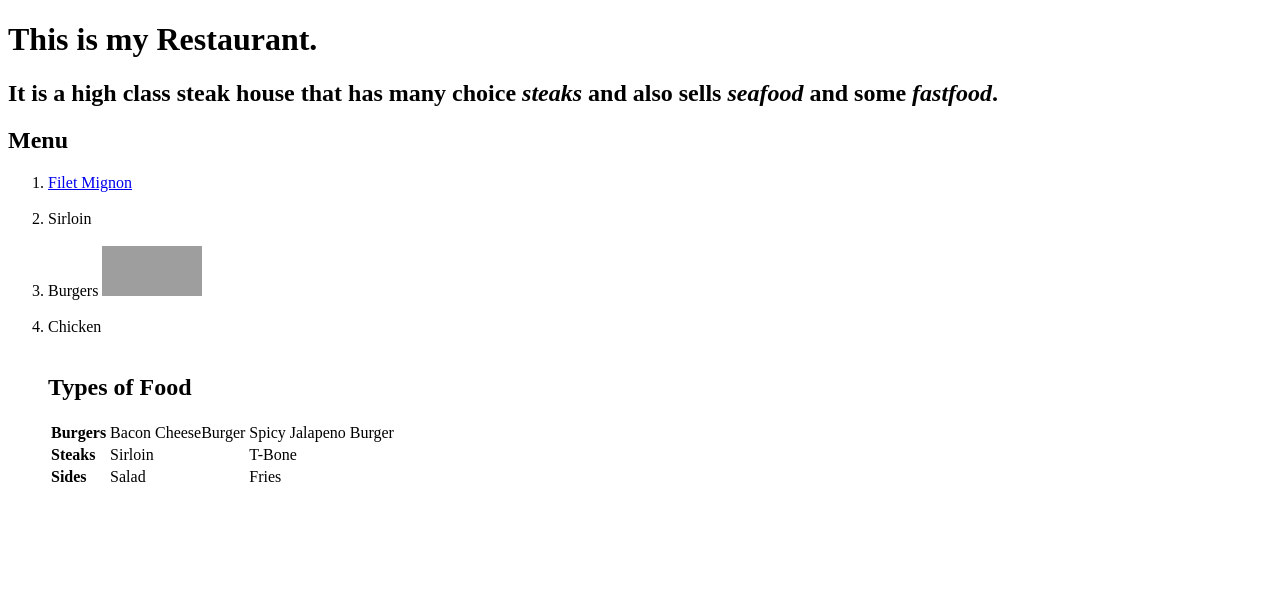
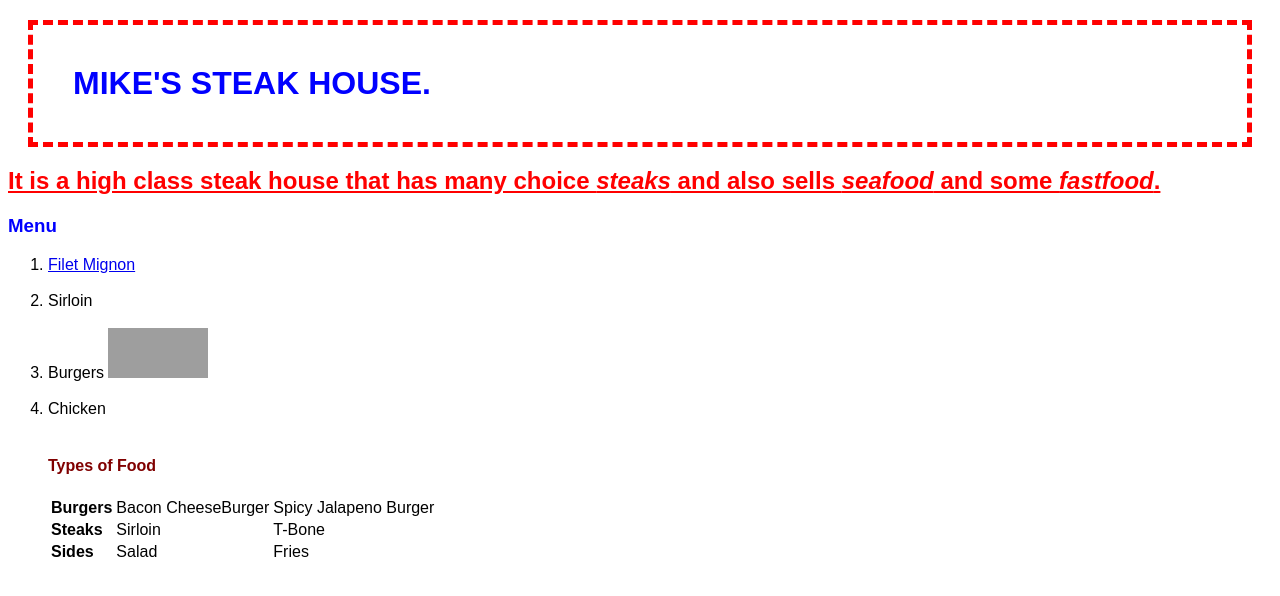
Before and after one commit to mikelec1227/lab-12-html, a plain HTML site: page index.html in a window 1280 px wide. Drawn offline with Linux system fonts and the light colour scheme; grey boxes are pictures that could not be loaded.

Commit message:
edited index and style

```diff
--- a/index.html
+++ b/index.html
@@ -1,12 +1,13 @@
 <!DOCTYPE html>
 <html lang="en">
 <head>
+<link rel="stylesheet" href="style.css">
 <title> Mike's Steak House </title>
 </head>
 <body>
-<p> <h1>This is my <strong>Restaurant</strong>. </h1></p>
-<p> <h2>It is a high class steak house that has many choice <em>steaks</em> and also sells <em>seafood</em> and some <em>fastfood</em>. </h2></p>
-<p> <h2> <strong>Menu</strong> </h2> </p>
+<p> <div class= "spotlight"></div><h1>Mike's Steak House. </h1></p>
+<p> <div id = "intro"></div><h2>It is a high class steak house that has many choice <em>steaks</em> and also sells <em>seafood</em> and some <em>fastfood</em>. </h2></p>
+<p> <h3> <strong>Menu</strong> </h3> </p>
 <ol>
 <li> <a href= "https://upload.wikimedia.org/wikipedia/commons/thumb/c/c7/Filet_de_b%C5%93uf.jpg/300px-Filet_de_b%C5%93uf.jpg"> Filet Mignon </a> </li>
 <br>
@@ -17,7 +18,7 @@
 <br>
 <li> Chicken </li>
 <br>
-<p><h2> <strong>Types of Food</strong> </h2> </p>
+<p><h4> <strong>Types of Food</strong> </h4> </p>
 <table>
 	<tr>
 		<td><strong>Burgers</strong></td>
--- /dev/null
+++ b/style.css
@@ -0,0 +1,32 @@
+
+h1 {
+	color: blue;
+	text-transform: uppercase;
+	margin: 20px;
+	padding: 40px;
+	border-style: dashed;
+	border-color: red;
+	border-width: 5px;
+}
+
+h2 {
+	color: red;
+	text-decoration: underline;
+}
+
+h3 {
+	color: blue;
+}
+
+h4 {
+	color: maroon;
+}
+
+body {
+	font-family: sans-serif;
+}
+
+p {
+    color: #0000FF;
+    font-size: 12px;
+}
```
